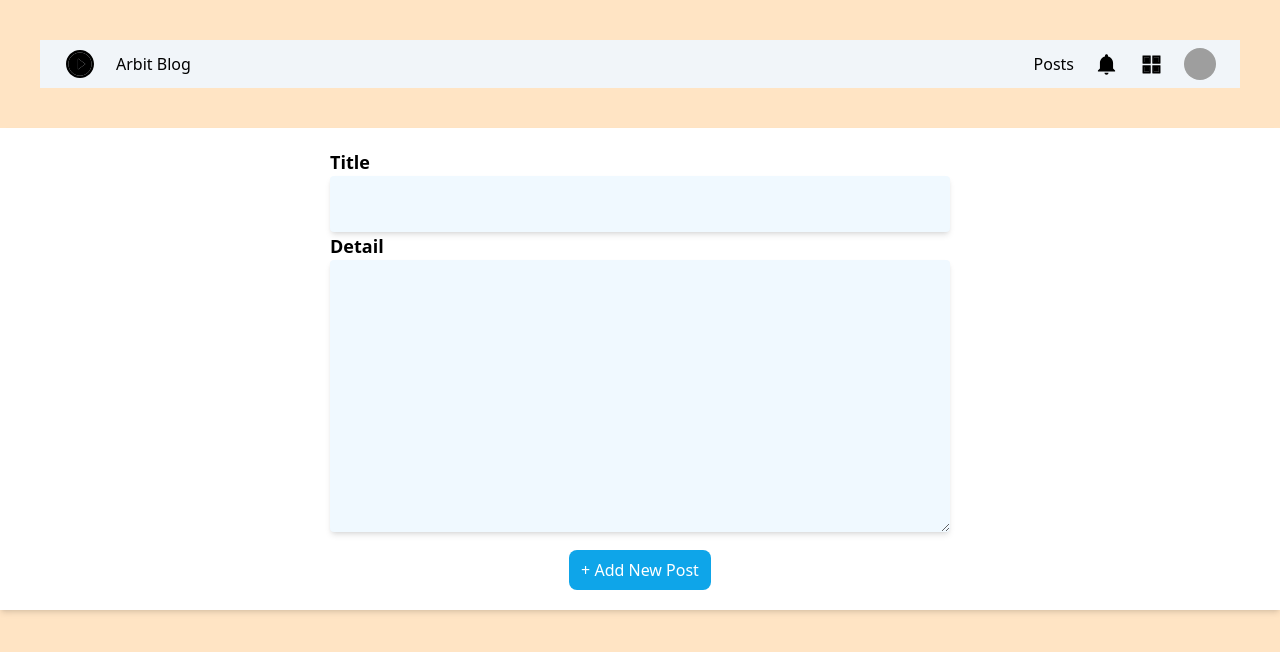
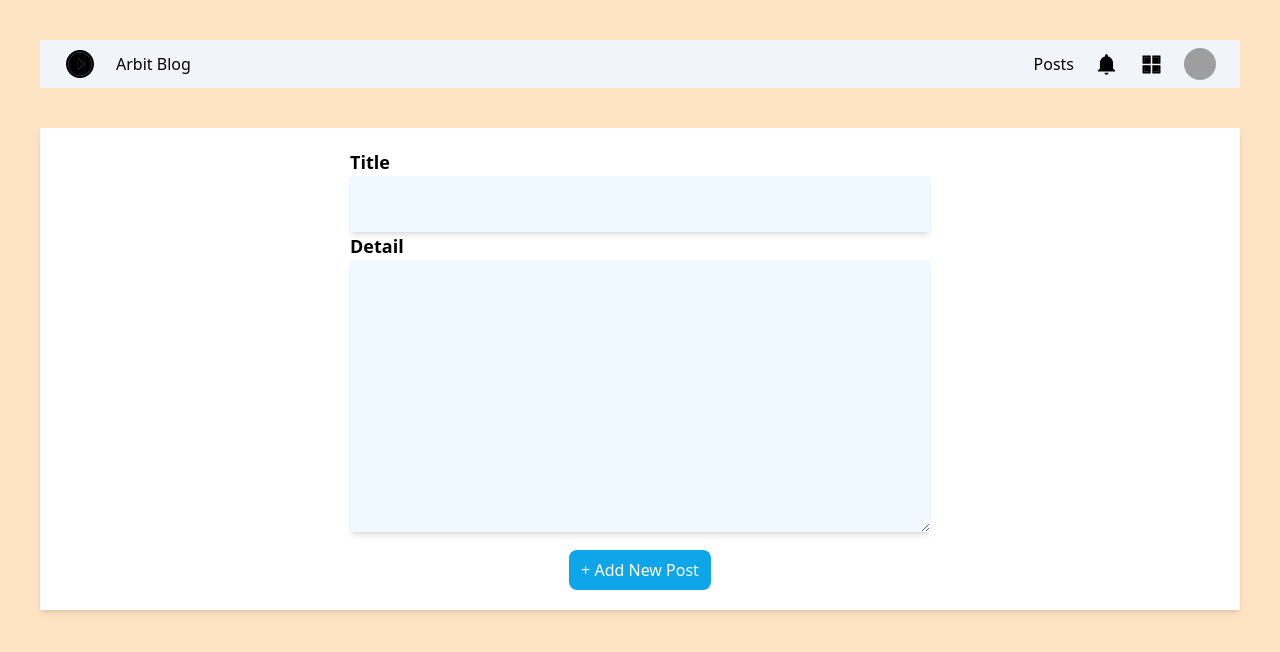
Before and after one commit to mucahitkarakus/e-commerce-case, a React (Create React App) app: page /addpost in a window 1280 px wide. Shown: the top 652 px of the page. Built offline with nearby package versions, Linux system fonts and the light colour scheme; grey boxes are pictures that could not be loaded.

Commit message:
add post route done

```diff
--- a/src/pages/AddPost.jsx
+++ b/src/pages/AddPost.jsx
@@ -23,7 +23,7 @@ const AddPost = () => {
     }
 
     return (
-    <section className='container bg-white mt-4 mx-auto p-5 shadow-md'>
+    <section className='  bg-white mt-4 m-10 p-5 shadow-md'>
             <form onSubmit={handleSubmit} className='m-auto md:w-1/2'>
                 <label htmlFor='title' className='font-bold text-lg'>Title</label>
                 <input
```
